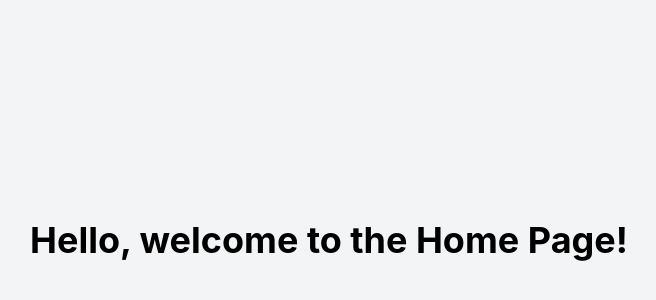
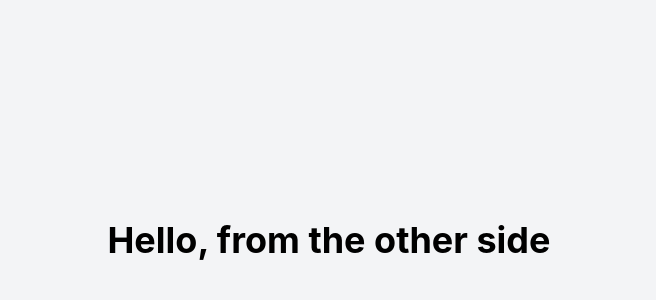
Before and after one commit to NaderDhamer/ecommerce-devops, a React app in the folder frontend/: page / in a window 1280 px wide. Shown: the part 160-460 px from the top of the page, without its empty margins (311-967 px from the left). Built offline with nearby package versions, Linux system fonts and the light colour scheme; the HTML template or start-up script is replaced by a standard one.

Commit message:
test for the action

```diff
--- a/frontend/src/pages/Home.jsx
+++ b/frontend/src/pages/Home.jsx
@@ -2,7 +2,7 @@ export default function Home() {
   return (
     <div className="min-h-screen flex items-center justify-center bg-gray-100">
       <h1 className="text-4xl font-bold">
-        Hello, welcome to the Home Page!
+        Hello, from the other side
       </h1>
     </div>
   )
```
